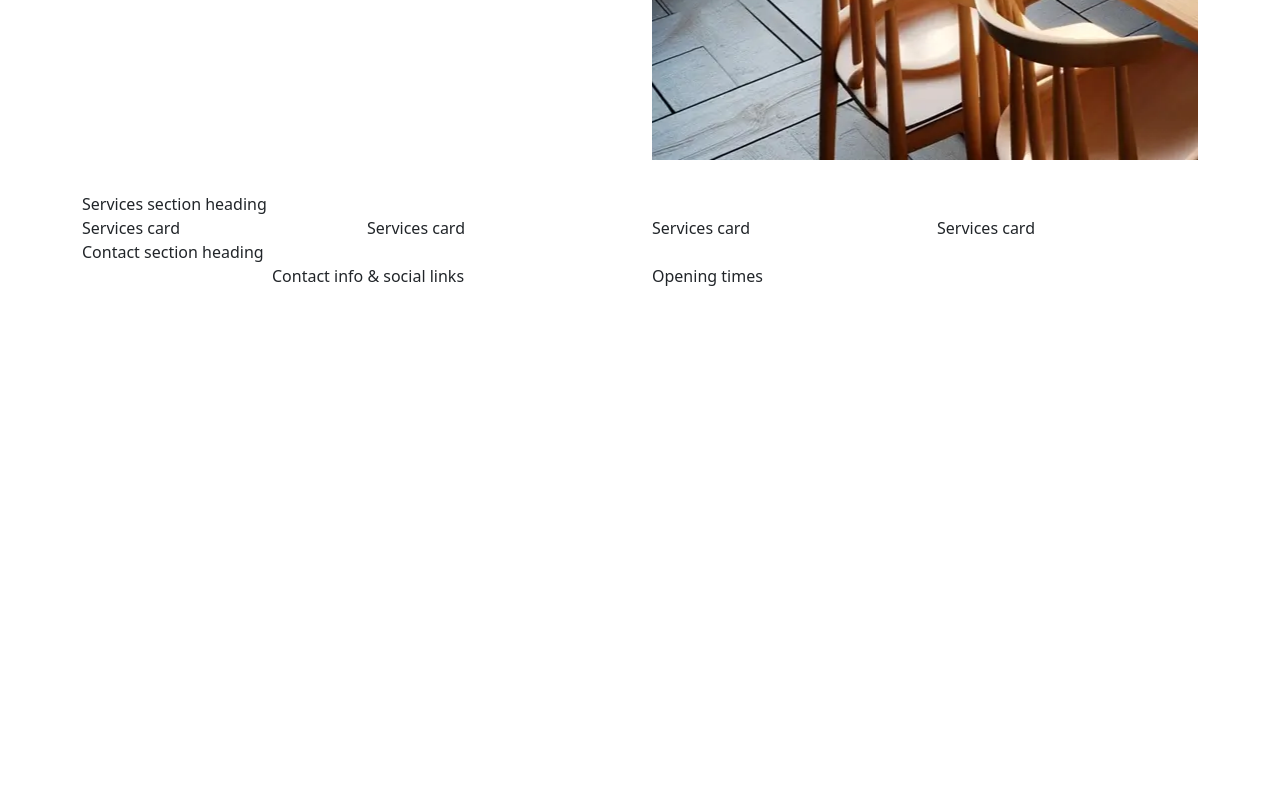
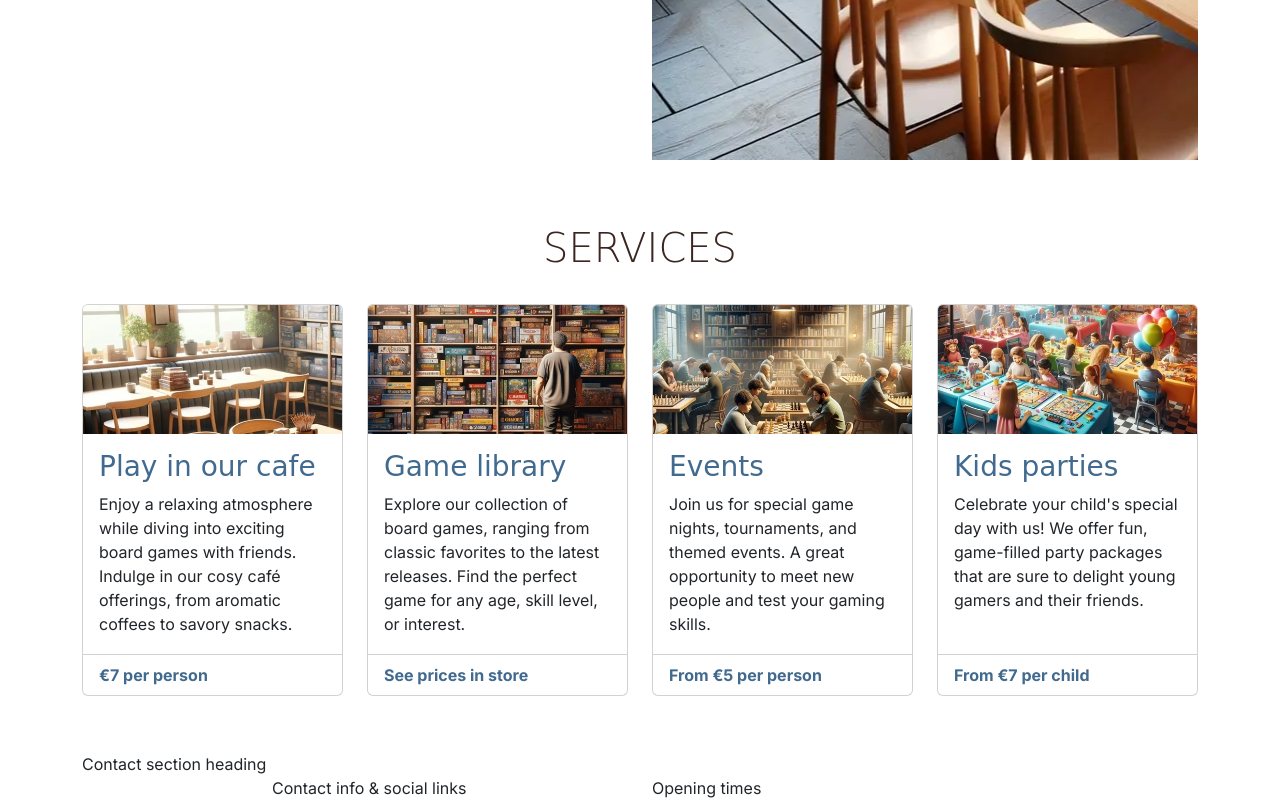
Before and after one commit to Emilyhugs/boardwalk-games, a plain HTML site: page index.html in a window 1280 px wide. Shown: the part 787-1587 px from the top of the page. Before the commit the page ends 1075 px from the top, so only its background shows below. Drawn offline with nearby package versions, Linux system fonts and the light colour scheme; a web font is replaced by a local one.

Commit message:
Finish styling the services section

```diff
--- a/assets/css/style.css
+++ b/assets/css/style.css
@@ -6,25 +6,71 @@
 :root {
     --primary-font: 'Inter', sans-serif;
     --secondary-font: 'Macondo', cursive;
-    --primary-color: #3a2620; /*Dark brown*/
-    --secondary-color: #aa9581; /*Light brown*/
-    --highlight-color: #416a8e; /*Blue*/
-    --last-highlight-color: #7a9fc2; /*Light blue*/
+    --primary-color: #3a2620;
+    /*Dark brown*/
+    --secondary-color: #aa9581;
+    /*Light brown*/
+    --highlight-color: #416a8e;
+    /*Blue*/
+    --last-highlight-color: #7a9fc2;
+    /*Light blue*/
 
 }
 
 /*Global Styles*/
-body {font-family: var(--primary-font);}
-h1,h2,h3 {font-family: var(--secondary-font);color:var(--primary-color);text-transform: uppercase;}
-.sub-heading-color {color: var(--highlight-color);}
-.section {margin-top: 2rem;margin-bottom: 2rem;}
+body {
+    font-family: var(--primary-font);
+}
+
+h1,
+h2,
+h3 {
+    font-family: var(--secondary-font);
+    color: var(--primary-color);
+}
+
+h1,
+h2 {
+    text-transform: uppercase;
+}
+
+h2 {
+    margin-bottom: 2rem;
+}
+
+.sub-heading-color {
+    color: var(--highlight-color);
+}
+
+.section {
+    margin-top: 2rem;
+    margin-bottom: 2rem;
+}
 
 /*Navbar*/
-#navbar {background-color: var(--primary-color);}
-#navbar .logo {width:30px;}
+#navbar {
+    background-color: var(--primary-color);
+}
+
+#navbar .logo {
+    width: 30px;
+}
 
 /*Header*/
-#header .lead {font-family: var(--secondary-font);}
+#header .lead {
+    font-family: var(--secondary-font);
+}
+
+/*Services*/
+#services .card-footer {
+    font-weight: bold;
+    color: var(--highlight-color);
+    background-color: transparent;
+}
+#services .card {
+    margin-bottom: 1.5rem;
+}
+
 
 /* grid visualisation CSS for testing
 
@@ -37,3 +83,25 @@ h1,h2,h3 {font-family: var(--secondary-font);color:var(--primary-color);text-tra
     border: 2px solid white;
     background-color: lightgray;
 }*/
+
+/*Media Queries*/
+/*Medium devices (tablets, 768px and up)*/
+@media (min-width: 768px) {
+    /*Make all service cards the same height for consistency*/
+    #services .card-body {min-height: 191px;}
+}
+/*Large devices (small laptops, 992px and up)*/
+@media (min-width: 992px) {
+    /*Make all service cards the same height for consistency*/
+    #services .card-body {min-height: auto;}
+}
+/*xl devices (large desktops, 1200px and up)*/
+@media (min-width: 1200px) {
+    /*Make all service cards the same height for consistency*/
+    #services .card-body {min-height: 220px;}
+}
+/*xxl devices (larger desktops, 1400px and up)*/
+@media (min-width: 1400px) {
+    /*Make all service cards the same height for consistency*/
+    #services .card-body {min-height: 195px;}
+}
--- a/index.html
+++ b/index.html
@@ -12,10 +12,12 @@
     <link rel="icon" type="image/png" sizes="16x16" href="assets/images/favicon-16x16.png">
 
     <title>Boardwalk Games | Home</title>
-    <link rel="stylesheet" href="assets/css/style.css">
-    <!--Bootstrap JS-->
+
+    <!--Bootstrap 5 CSS-->
     <link href="https://cdn.jsdelivr.net/npm/bootstrap@5.3.3/dist/css/bootstrap.min.css" rel="stylesheet"
         integrity="sha384-QWTKZyjpPEjISv5WaRU9OFeRpok6YctnYmDr5pNlyT2bRjXh0JMhjY6hW+ALEwIH" crossorigin="anonymous">
+         <!--Custom CSS-->
+    <link rel="stylesheet" href="assets/css/style.css">
     <!--Font Awesome kit-->
     <script src="https://kit.fontawesome.com/f92ce67920.js" crossorigin="anonymous"></script>
     <link rel="preconnect" href="https://fonts.googleapis.com">
@@ -61,7 +63,10 @@
             <div class="col-12 col-xl-6 text-center text-xl-start">
                 <h1 class="display-3">Boardwalk Games</h1>
                 <p class="lead display-6 sub-heading-color">Your next adventure is waiting!</p>
-                <p my-4>Welcome to Boardwalk Games, Your Ultimate Gaming Getaway! Escape into the world of board games and café delights. Whether you're a casual gamer seeking a cosy nook to unwind, a board game enthusiast ready for your next challenge, or a student gamer looking for a fun, affordable hangout, we've got you covered.
+                <p my-4>Welcome to Boardwalk Games, Your Ultimate Gaming Getaway! Escape into the world of board games
+                    and café delights. Whether you're a casual gamer seeking a cosy nook to unwind, a board game
+                    enthusiast ready for your next challenge, or a student gamer looking for a fun, affordable hangout,
+                    we've got you covered.
                     Source code</p>
             </div>
 
@@ -70,29 +75,37 @@
                 <div id="carouselExampleAutoplaying" class="carousel slide" data-bs-ride="carousel">
                     <div class="carousel-inner">
                         <div class="carousel-item active">
-                        <img src="assets/images/boardwalk-games-carousel-image-1.webp"d-block w-100 alt="The inside of Boardwalk Games with bookshelves filled with boardgames, and wooden tables to play at">
+                            <img src="assets/images/boardwalk-games-carousel-image-1.webp" d-block w-100
+                                alt="The inside of Boardwalk Games with bookshelves filled with boardgames, and wooden tables to play at">
                         </div>
                         <div class="carousel-item">
-                        <img src="assets/images/boardwalk-games-carousel-image-2.webp" class="d-block w-100" alt="The inside of Boardwalk Games with bookshelves filled with boardgames, and wooden tables to play at">
+                            <img src="assets/images/boardwalk-games-carousel-image-2.webp" class="d-block w-100"
+                                alt="The inside of Boardwalk Games with bookshelves filled with boardgames, and wooden tables to play at">
                         </div>
                         <div class="carousel-item">
-                        <img src="assets/images/boardwalk-games-carousel-image-3.webp" class="d-block w-100" alt="The inside of Boardwalk Games with bookshelves filled with boardgames, and wooden tables to play at">
+                            <img src="assets/images/boardwalk-games-carousel-image-3.webp" class="d-block w-100"
+                                alt="The inside of Boardwalk Games with bookshelves filled with boardgames, and wooden tables to play at">
                         </div>
                         <div class="carousel-item">
-                        <img src="assets/images/boardwalk-games-carousel-image-4.webp" class="d-block w-100" alt="The back-room at Boardwalk Games set up for a Dungeons and Dragons evening">
+                            <img src="assets/images/boardwalk-games-carousel-image-4.webp" class="d-block w-100"
+                                alt="The back-room at Boardwalk Games set up for a Dungeons and Dragons evening">
                         </div>
                         <div class="carousel-item">
-                        <img src="assets/images/boardwalk-games-carousel-image-5.webp" class="d-block w-100" alt="A cup of steaming coffee on a wooden table, some playing cards, and a notebook.">
+                            <img src="assets/images/boardwalk-games-carousel-image-5.webp" class="d-block w-100"
+                                alt="A cup of steaming coffee on a wooden table, some playing cards, and a notebook.">
                         </div>
                         <div class="carousel-item">
-                        <img src="assets/images/boardwalk-games-carousel-image-6.webp" class="d-block w-100" alt="Students playing a card game at Boardwalk Games">
+                            <img src="assets/images/boardwalk-games-carousel-image-6.webp" class="d-block w-100"
+                                alt="Students playing a card game at Boardwalk Games">
                         </div>
                     </div>
-                    <button class="carousel-control-prev" type="button" data-bs-target="#carouselExampleAutoplaying" data-bs-slide="prev">
+                    <button class="carousel-control-prev" type="button" data-bs-target="#carouselExampleAutoplaying"
+                        data-bs-slide="prev">
                         <span class="carousel-control-prev-icon" aria-hidden="true"></span>
                         <span class="visually-hidden">Previous</span>
                     </button>
-                    <button class="carousel-control-next" type="button" data-bs-target="#carouselExampleAutoplaying" data-bs-slide="next">
+                    <button class="carousel-control-next" type="button" data-bs-target="#carouselExampleAutoplaying"
+                        data-bs-slide="next">
                         <span class="carousel-control-next-icon" aria-hidden="true"></span>
                         <span class="visually-hidden">Next</span>
                     </button>
@@ -104,13 +117,79 @@
     <!--main element to hold all key selections of the home page. It is not part of the grid structure-->
     <main>
         <!--Services Section-->
-        <section class="container">
+        <section id="services" class="container section">
             <div class="row">
-                <div class="col-12">Services section heading</div>
-                <div class="col-12 col-md-6 col-xl-3">Services card</div>
-                <div class="col-12 col-md-6 col-xl-3">Services card</div>
-                <div class="col-12 col-md-6 col-xl-3">Services card</div>
-                <div class="col-12 col-md-6 col-xl-3">Services card</div>
+                <div class="col-12 text-center">
+                    <h2 class="display-6">Services</h2>
+                </div>
+                <div class="col-12 col-md-6 col-xl-3">
+                    <div class="card">
+                        <img src="assets/images/services-1.webp" class="card-img-top"
+                            alt="Boardwalk games cafe table by a window, stacks of boardgames can be seen on the table">
+                        <div class="card-body">
+                            <h3 class="card-title sub-heading-color">Play in our cafe</h3>
+                            <p class="card-text">
+                                Enjoy a relaxing atmosphere while diving into exciting board
+                                games with friends. Indulge in our cosy café offerings, from
+                                aromatic coffees to savory snacks.
+                            </p>
+                        </div>
+                        <div class="card-footer">
+                            <p class="mb-0">€7 per person</p>
+                        </div>
+                    </div>
+                </div>
+                <div class="col-12 col-md-6 col-xl-3">
+                    <div class="card">
+                        <img src="assets/images/services-2.webp" class="card-img-top"
+                            alt="Board games stacked in bookshelves, a man can be seen browsing the shelves" />
+                        <div class="card-body">
+                            <!-- bootstrap cards come as h5 by default, changed to h3 to fit project heading hierarchy -->
+                            <h3 class="card-title sub-heading-color">Game library</h3>
+                            <p class="card-text">
+                                Explore our collection of board games, ranging from classic
+                                favorites to the latest releases. Find the perfect game for
+                                any age, skill level, or interest.
+                            </p>
+                        </div>
+                        <div class="card-footer">
+                            <p class="mb-0">See prices in store</p>
+                        </div>
+                    </div>
+                </div>
+                <div class="col-12 col-md-6 col-xl-3">
+                    <div class="card">
+                        <img src="assets/images/services-3.webp" class="card-img-top">
+                        <div class="card-body">
+                            <h3 class="card-title sub-heading-color">Events</h3>
+                            <p class="card-text">
+                                Join us for special game nights, tournaments, and themed
+                                events. A great opportunity to meet new people and test your
+                                gaming skills.
+                            </p>
+                        </div>
+                        <div class="card-footer">
+                            <p class="mb-0">From €5 per person</p>
+                        </div>
+                    </div>
+                </div>
+                <div class="col-12 col-md-6 col-xl-3">
+                    <div class="card">
+                        <img src="assets/images/services-4.webp" class="card-img-top"
+                            alt="A kids party being held at Boardwalk Games">
+                        <div class="card-body">
+                            <h3 class="card-title sub-heading-color">Kids parties</h3>
+                            <p class="card-text">
+                                Celebrate your child's special day with us! We offer fun,
+                                game-filled party packages that are sure to delight young
+                                gamers and their friends.
+                            </p>
+                        </div>
+                        <div class="card-footer">
+                            <p class="mb-0">From €7 per child</p>
+                        </div>
+                    </div>
+                </div>
             </div>
         </section>
 
```
Lines whose indentation alone changed are shown as unchanged.
